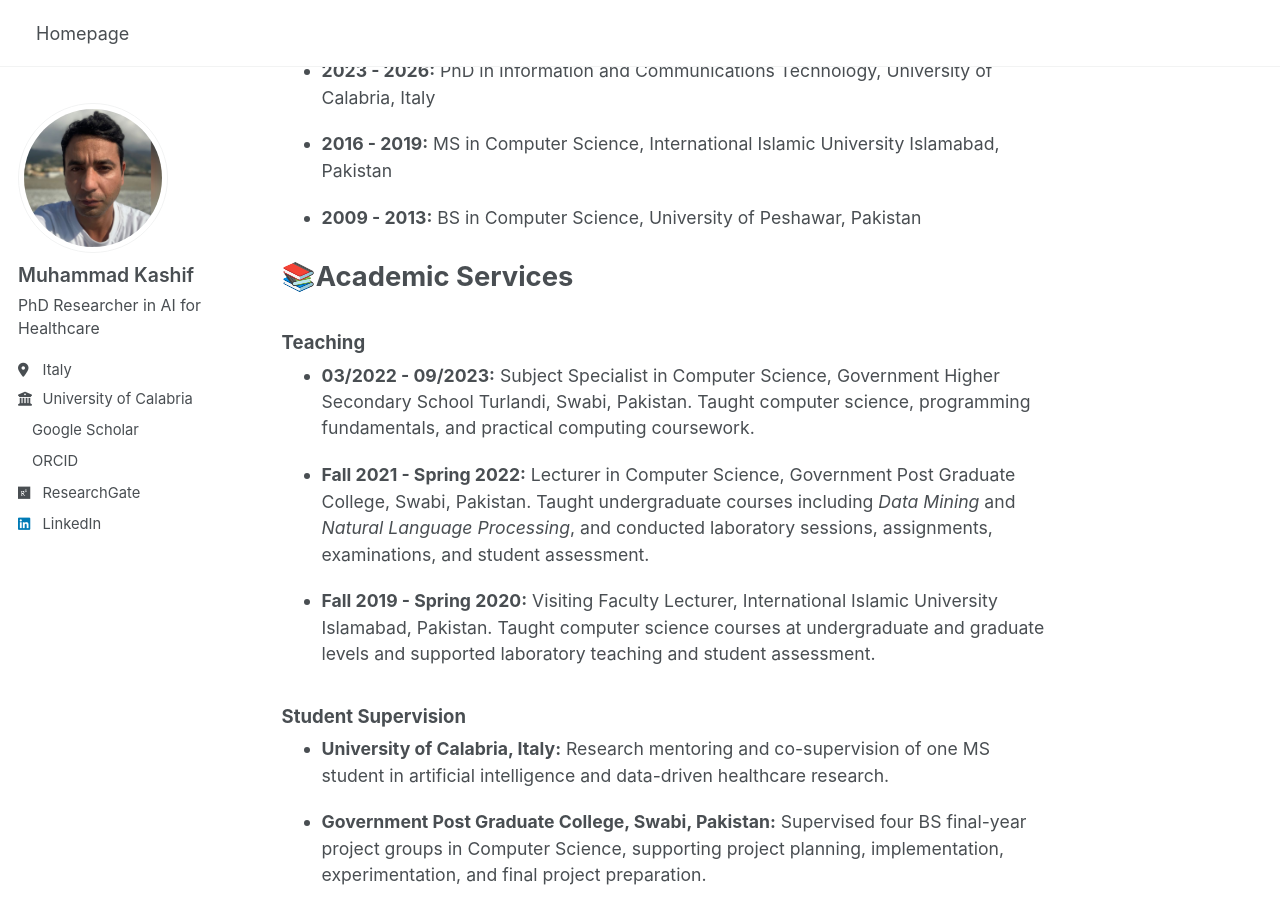
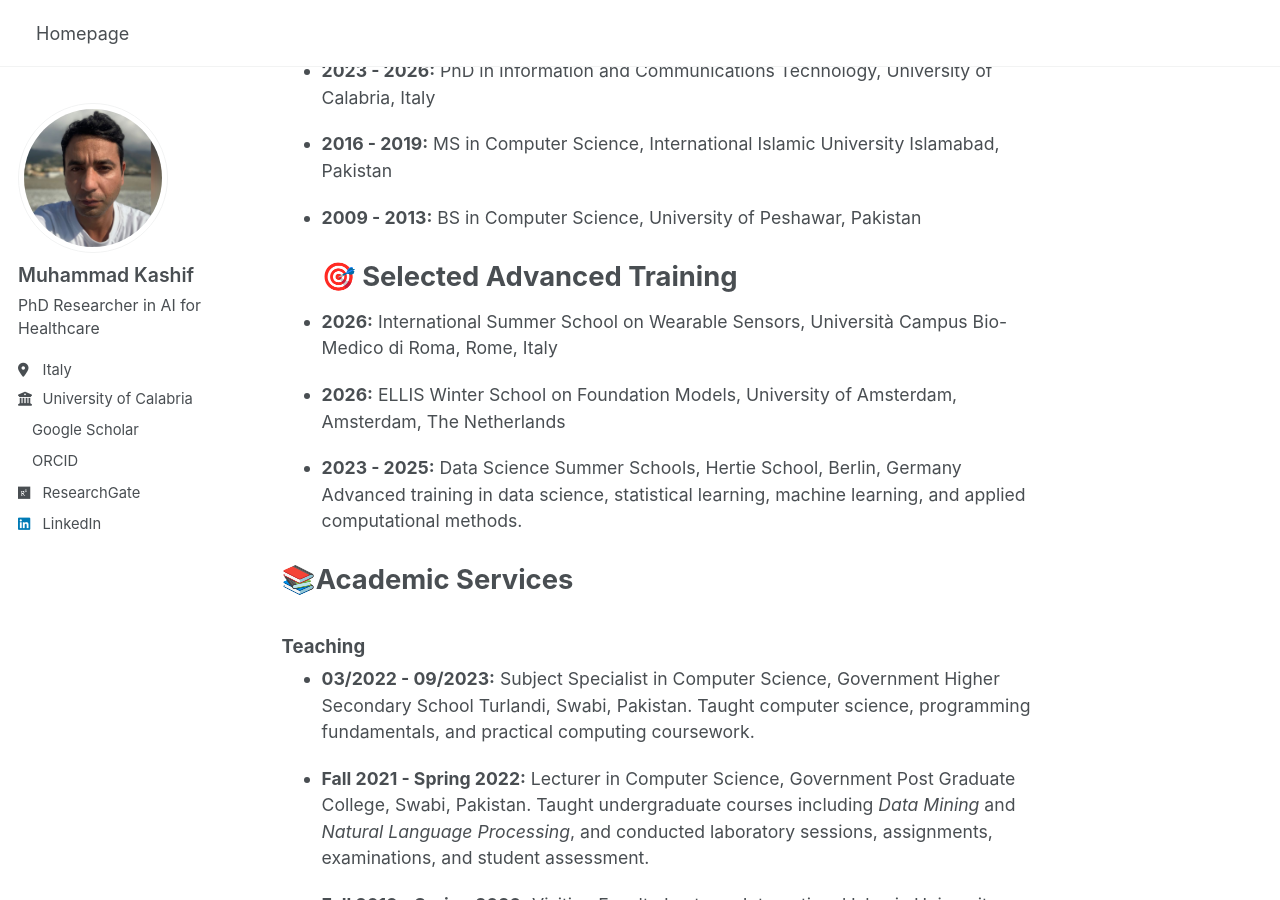
Before and after one commit to drkashifhon/drkashifhon.github.io, a Jekyll site: the page built from _pages/about.md, in a window 1280 px wide and 900 px high, scrolled down 2894 px. Built offline with Jekyll 4.4.1, drawn with Linux system fonts in a browser that asks for light colours; a style sheet for code colours, icons or effects is not loaded.

Commit message:
Update about.md

```diff
--- a/_pages/about.md
+++ b/_pages/about.md
@@ -77,6 +77,16 @@
 - **2009 - 2013:** BS in Computer Science, University of Peshawar, Pakistan
 
 
+  # 🎯 Selected Advanced Training
+
+- **2026:** International Summer School on Wearable Sensors, Università Campus Bio-Medico di Roma, Rome, Italy
+
+- **2026:** ELLIS Winter School on Foundation Models, University of Amsterdam, Amsterdam, The Netherlands
+
+- **2023 - 2025:** Data Science Summer Schools, Hertie School, Berlin, Germany
+  Advanced training in data science, statistical learning, machine learning, and applied computational methods.
+
+
 # 📚Academic Services
 
 ### Teaching
```
